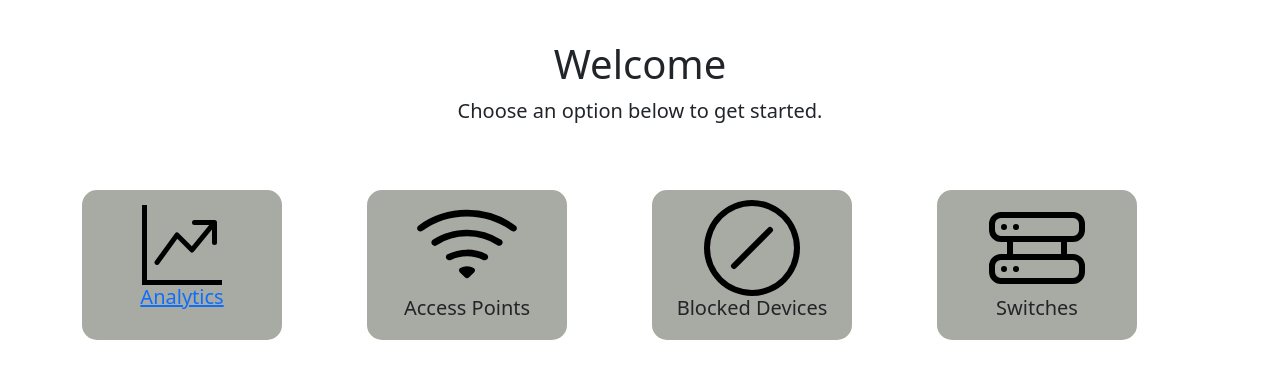
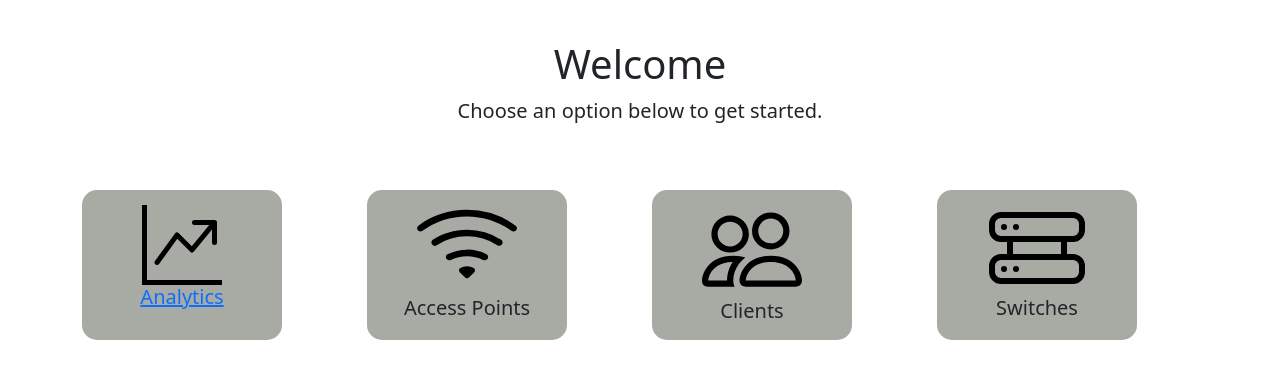
Before and after one commit to MrDanSmithh/ameusd, a PHP site: page /index.php in a window 1280 px wide. Shown: the part 244-623 px from the top of the page. Run offline with PHP 8.4, Linux system fonts and the light colour scheme; the visitor is signed in with stand-in values (Sample User, id 1).

Commit message:
Update blocked devices to clients on index

```diff
--- a/index.php
+++ b/index.php
@@ -17,7 +17,7 @@
 
 <div class="col"><h5 class="homebtns"><img src="assets/images/wifi.svg" style="width: 66%; margin-top: -20px">Access Points</h5></div>
 
-<div class="col"><h5 class="homebtns"><img src="assets/images/slash-circle.svg" style="width: 60%; margin-top: -10px">Blocked Devices</h5></div>
+<div class="col"><h5 class="homebtns"><img src="assets/images/people.svg" style="width: 62%; margin-top: -10px">Clients</h5></div>
 
 <div class="col"><h5 class="homebtns"><img src="assets/images/switch-rack.svg" style="width: 60%; margin-top: -10px">Switches</h5></div>
 
```
Also changed, not shown: assets/images/people.svg (added).
